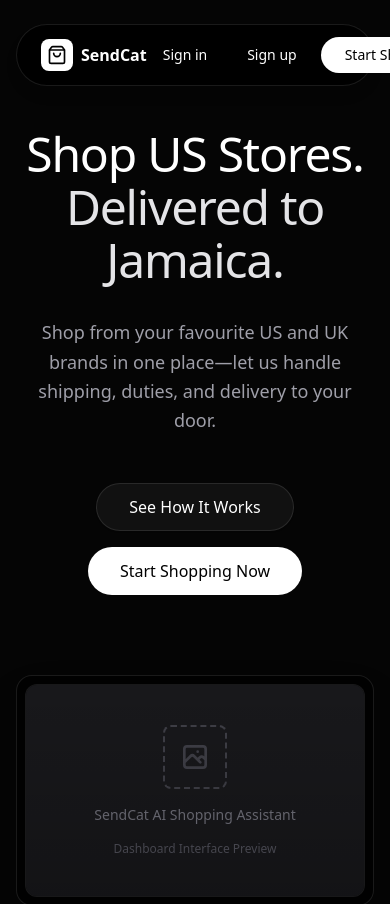
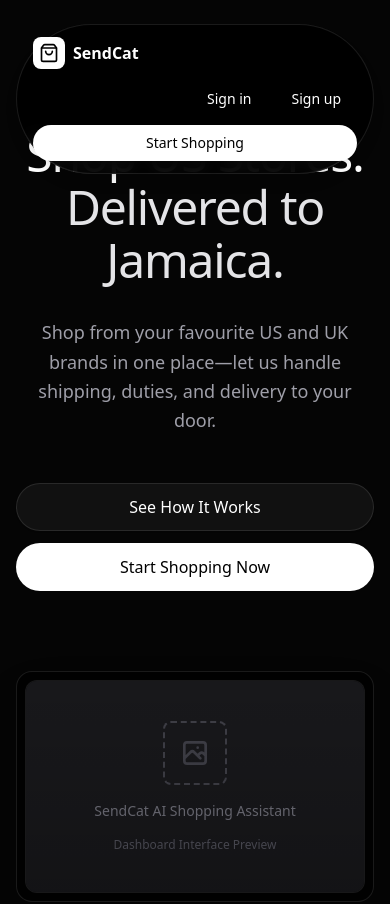
Before and after one commit to Eccentric-jamaican/sendcat_revised, a Next.js app: page / in a window 390 px wide. Shown: the top 904 px of the page. Built offline with nearby package versions, Linux system fonts and the light colour scheme; no server answers.

Commit message:
Improve marketing layout responsiveness

```diff
--- a/components/marketing/hero.tsx
+++ b/components/marketing/hero.tsx
@@ -26,17 +26,17 @@
           Shop from your favourite US and UK brands in one place—let us handle shipping, duties, and delivery to your door.
         </p>
 
-        <div className="flex flex-col sm:flex-row items-center justify-center gap-4 pt-4">
+        <div className="mx-auto flex max-w-lg flex-col items-center justify-center gap-3 pt-4 sm:flex-row sm:gap-4">
           <Button
             asChild
             variant="outline"
-            className="h-12 rounded-full border-white/10 bg-white/5 px-8 text-base text-white hover:bg-white/10 hover:text-white"
+            className="h-12 w-full rounded-full border-white/10 bg-white/5 px-6 text-base text-white hover:bg-white/10 hover:text-white sm:w-auto sm:px-8"
           >
             <Link href="#how-it-works">See How It Works</Link>
           </Button>
           <Button
             asChild
-            className="h-12 rounded-full bg-white px-8 text-base font-medium text-black hover:bg-zinc-200"
+            className="h-12 w-full rounded-full bg-white px-6 text-base font-medium text-black hover:bg-zinc-200 sm:w-auto sm:px-8"
           >
             <Link href="/app">Start Shopping Now</Link>
           </Button>
--- a/components/marketing/nav.tsx
+++ b/components/marketing/nav.tsx
@@ -51,7 +51,7 @@
 export function Nav() {
   return (
     <nav className="fixed top-6 left-0 right-0 z-50 mx-auto max-w-5xl px-4">
-      <div className="flex items-center justify-between rounded-full border border-white/10 bg-black/90 px-6 py-3 shadow-lg backdrop-blur-sm">
+      <div className="flex flex-wrap items-center justify-between gap-3 rounded-full border border-white/10 bg-black/90 px-4 py-3 shadow-lg backdrop-blur-sm sm:gap-4 sm:px-6 md:flex-nowrap">
         {/* Logo */}
         <Link href="/" className="flex items-center gap-2">
           <div className="flex h-8 w-8 items-center justify-center rounded-lg bg-white text-black">
@@ -74,12 +74,12 @@
         </div>
 
         {/* Auth + CTA */}
-        <div className="flex items-center gap-2">
+        <div className="flex w-full flex-wrap items-center justify-end gap-2 sm:gap-3 md:w-auto">
           <AuthButtons />
           <Button
             asChild
             variant="secondary"
-            className="rounded-full bg-white px-6 font-medium text-black hover:bg-zinc-200"
+            className="w-full rounded-full bg-white px-5 font-medium text-black hover:bg-zinc-200 sm:w-auto sm:px-6"
           >
             <Link href="/app">Start Shopping</Link>
           </Button>
```
